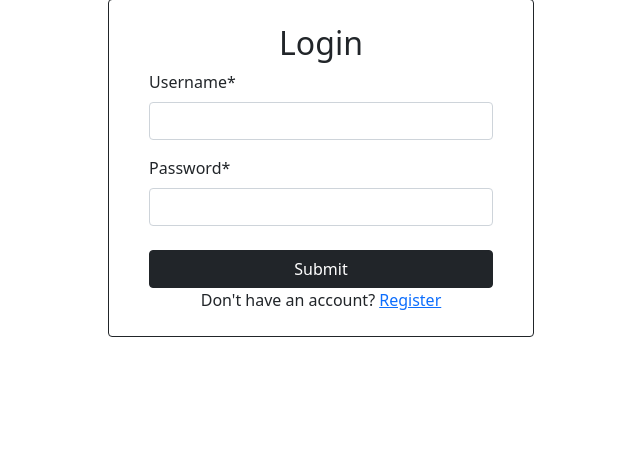
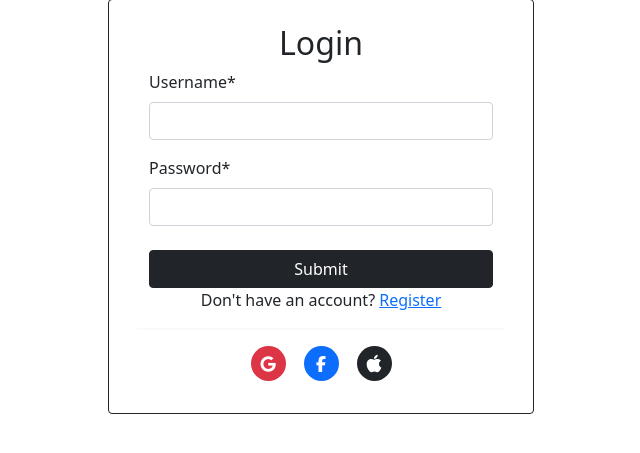
Before and after one commit to ravitejalakkoju/user-profile-app, a Django app: page /login/ in a window 1280 px wide. Shown: the part 89-542 px from the top of the page, without its empty margins (319-959 px from the left). Run offline with Django 4.2, Linux system fonts and the light colour scheme; some libraries are stand-ins or nearby versions.

Commit message:
added image

```diff
--- a/authentication/templates/registration/login.html
+++ b/authentication/templates/registration/login.html
@@ -14,5 +14,19 @@
             </div>
         </form>
     </div>
+    <div class="p-2 border-bottom border-2 border-light m-auto mb-2" style="width: 90%"></div>
+    <div class="p-2">
+        <ul class="d-flex justify-content-center align-items-center p-0 m-0 gap-2 fs-6" style="list-style: none;">
+            <li>
+                <a href="" class="social-icon bg-danger text-white"><i class="fa-brands fa-google"></i></a>
+            </li>
+            <li>
+                <a href="" class="social-icon bg-primary text-white"> <i class="fa-brands fa-facebook-f"></i></a>
+            </li>
+            <li>
+                <a href="" class="social-icon bg-dark text-white"><i class="fa-brands fa-apple fs-5"></i></a>
+            </li>
+        </ul>
+    </div>
 </div>
 {% endblock content %}
--- a/authentication/views.py
+++ b/authentication/views.py
@@ -5,7 +5,10 @@ from .services.auth_service import AuthService
 from .forms import RegistrationForm, CustomAuthenticationForm
 
 def index(request):
-    return render(request, 'base.html')
+    if not request.user:
+        return redirect('users:getuserprofile', request.user.id)
+    else:
+        return redirect('authentication:login')
 
 def log_in(request):
     if request.method == 'POST':
--- a/static/css/main.css
+++ b/static/css/main.css
@@ -38,3 +38,14 @@
 .help-block, .controls > ul {
 	font-size: 0.9rem;
 }
+
+.social-icon {
+    text-decoration: none;
+    border-radius: 50%;
+    display: inline-flex;
+    justify-content: center;
+    align-items: center;
+    margin: 0 5px;
+    height: 35px;
+    width: 35px;
+}
```
Also changed, not shown: User Profiles.drawio.png (added), db.sqlite3.
